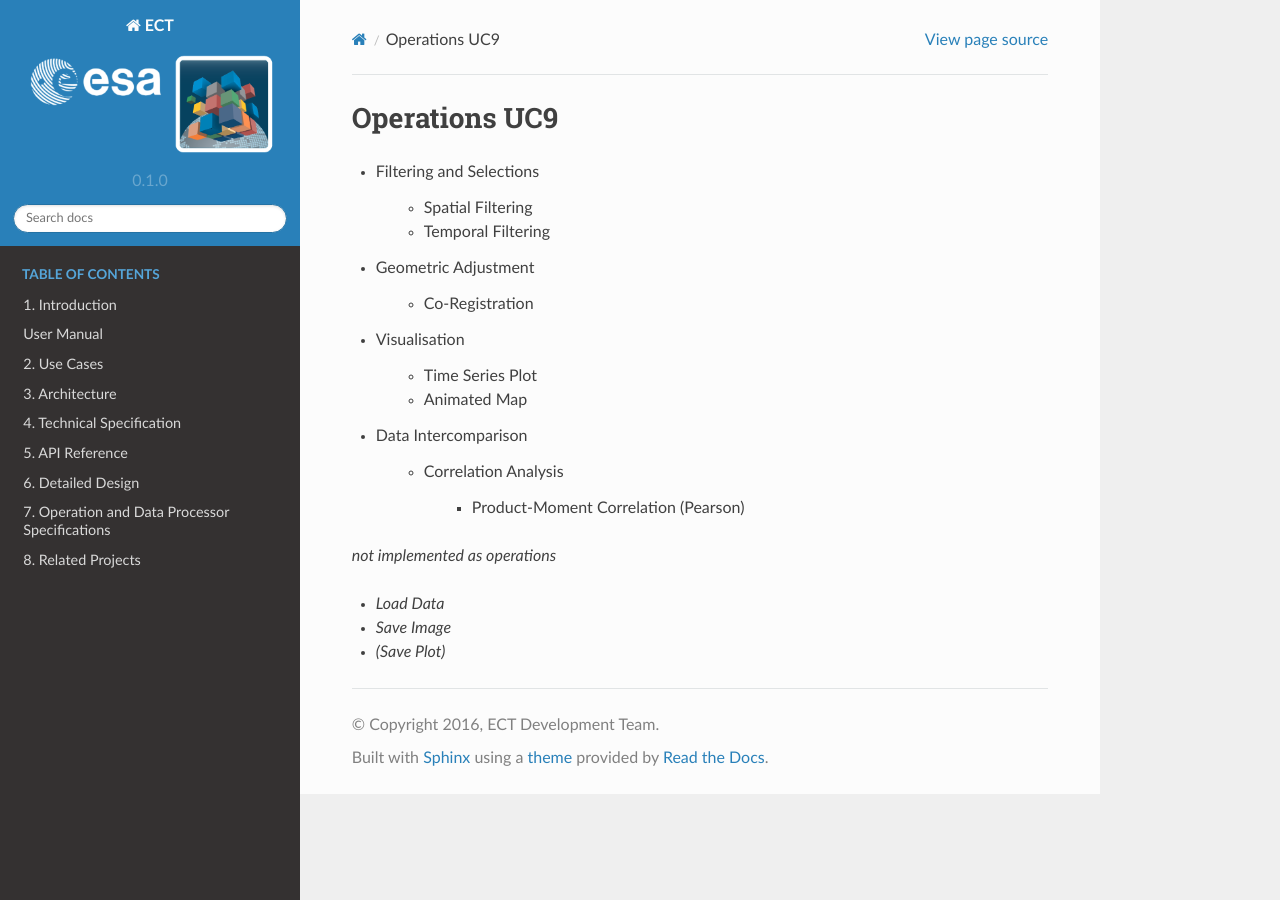
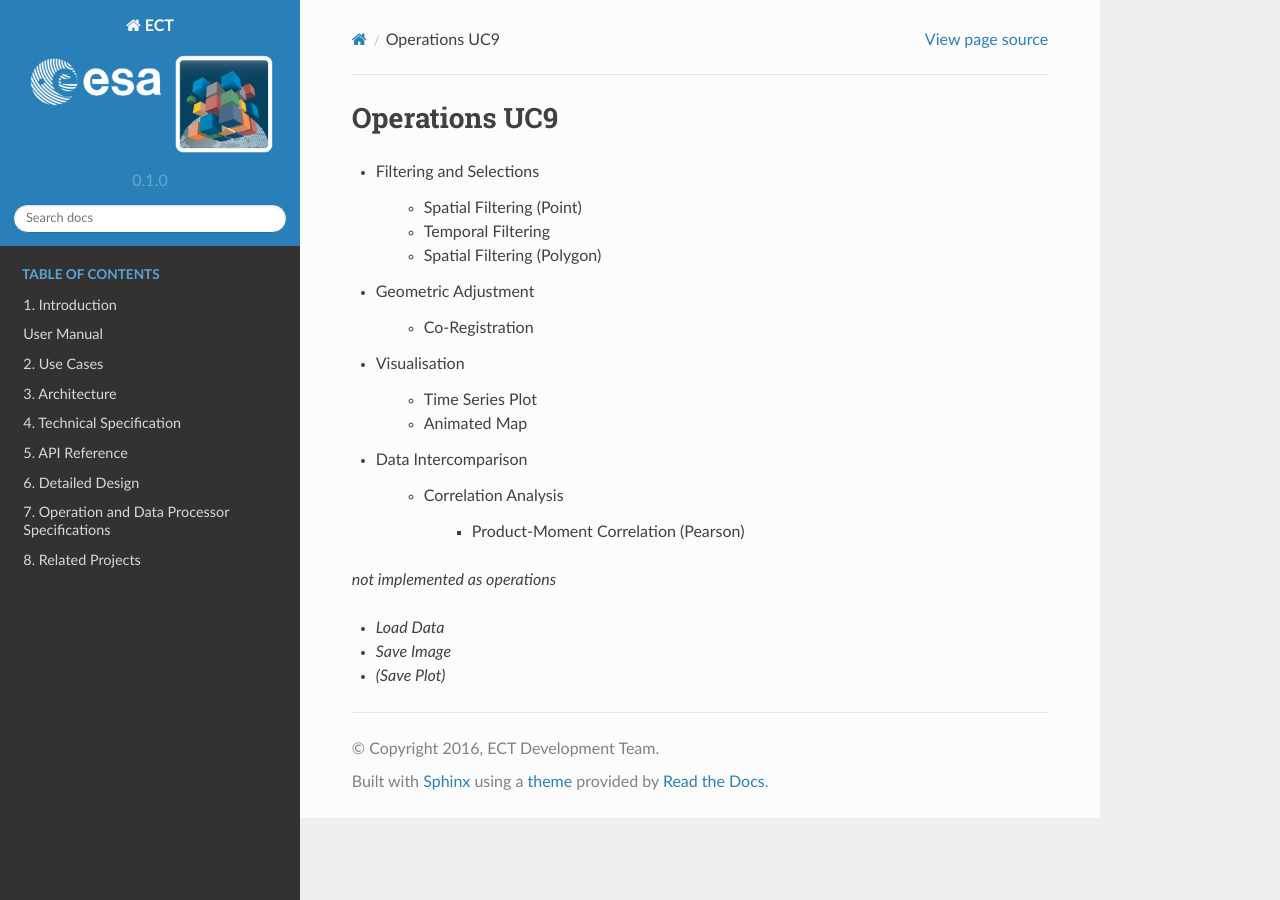
Before and after one commit to CCI-Tools/cate, a Sphinx documentation site: the page built from doc/source/op_specs/use_cases/op_spec_overview-UC09.rst, in a window 1280 px wide. Built offline with Sphinx 7.4.7 and the Read the Docs theme 2.0.0, drawn with Linux system fonts in a browser that asks for light colours; pages that are not in the unit, such as notebooks, are missing from menus.

Commit message:
Update op_spec_overview-UC09.rst

```diff
--- a/doc/source/op_specs/use_cases/op_spec_overview-UC09.rst
+++ b/doc/source/op_specs/use_cases/op_spec_overview-UC09.rst
@@ -3,8 +3,9 @@ Operations UC9
 
 - Filtering and Selections
 
-	- Spatial Filtering
+	- Spatial Filtering (Point)
 	- Temporal Filtering
+	- Spatial Filtering (Polygon)
 
 - Geometric Adjustment
 
```
